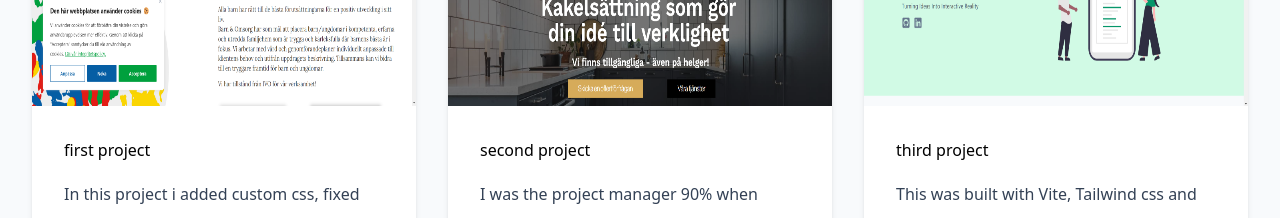
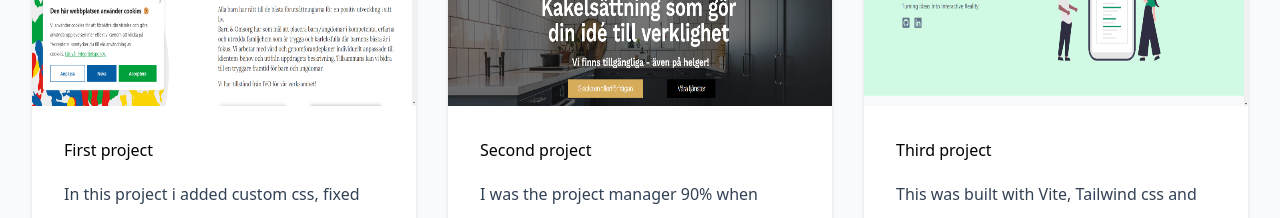
Before and after one commit to r8now/portfolio, a React (Vite) app: page / in a window 1280 px wide. Shown: the part 2040-2258 px from the top of the page. Built offline with nearby package versions, Linux system fonts and the light colour scheme.

Commit message:
Fix capitalization of project titles

```diff
--- a/src/data.jsx
+++ b/src/data.jsx
@@ -89,7 +89,7 @@ export const projects = [
     img: "/images/barnochomsorg.png",
     url: "https://barnochomsorg.se/bli-jourhem-familjehem/",
     github: "",
-    title: "first project",
+    title: "First project",
     text: "In this project i added custom css, fixed buggs and made the whole site responsive for mobiles. This page was built with wordpress and Elementor page builder",
   },
   {
@@ -97,7 +97,7 @@ export const projects = [
     img: "/images/instaplatt.png",
     url: "https://instaplatt.se/",
     github: "",
-    title: "second project",
+    title: "Second project",
     text: "I was the project manager 90% when building and finishing this site, my job was to check that the designer was using the correct standards and also creating this site to be SEO friendly and optimized.",
   },
   {
@@ -105,7 +105,7 @@ export const projects = [
     img: "/images/myportfolio.png",
     url: "https://react-projects.netlify.app/",
     github: "https://github.com/r8now/portfolio",
-    title: "third project",
+    title: "Third project",
     text: "This was built with Vite, Tailwind css and React",
   },
 ];
```
